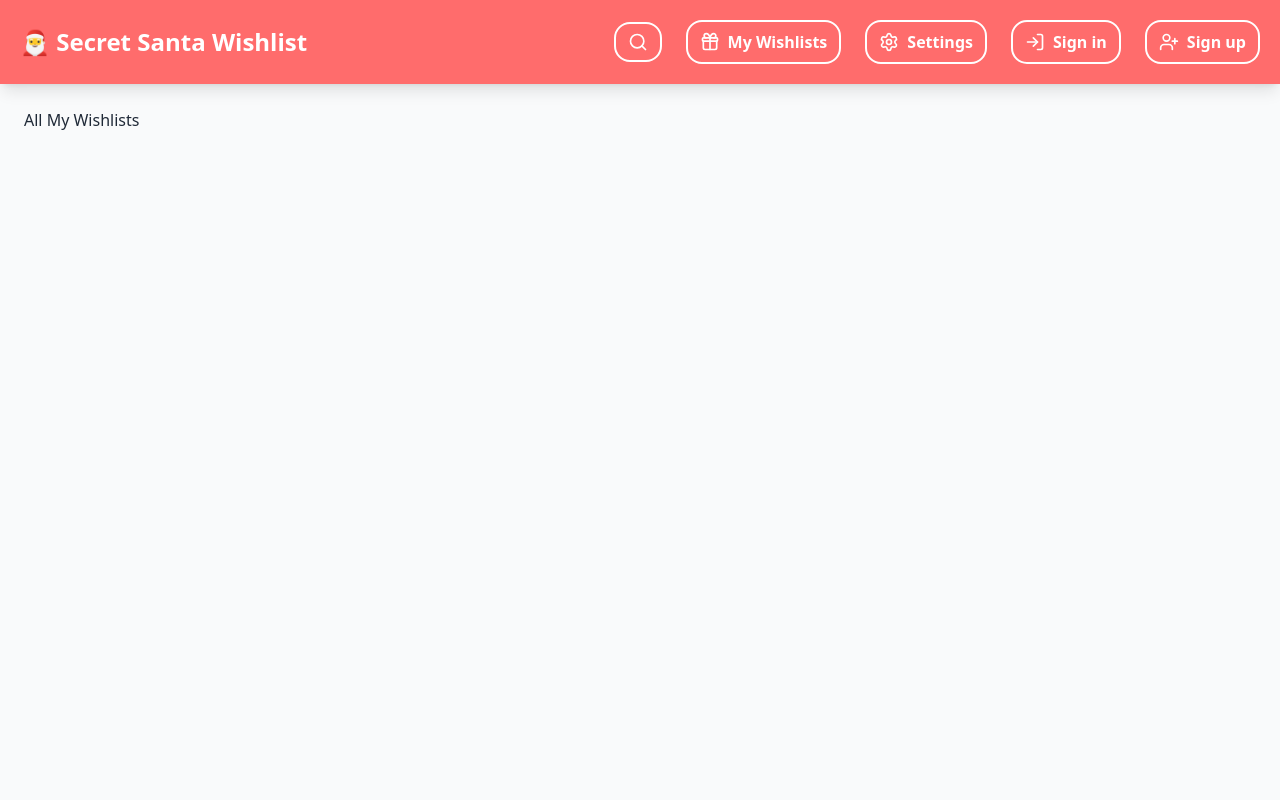
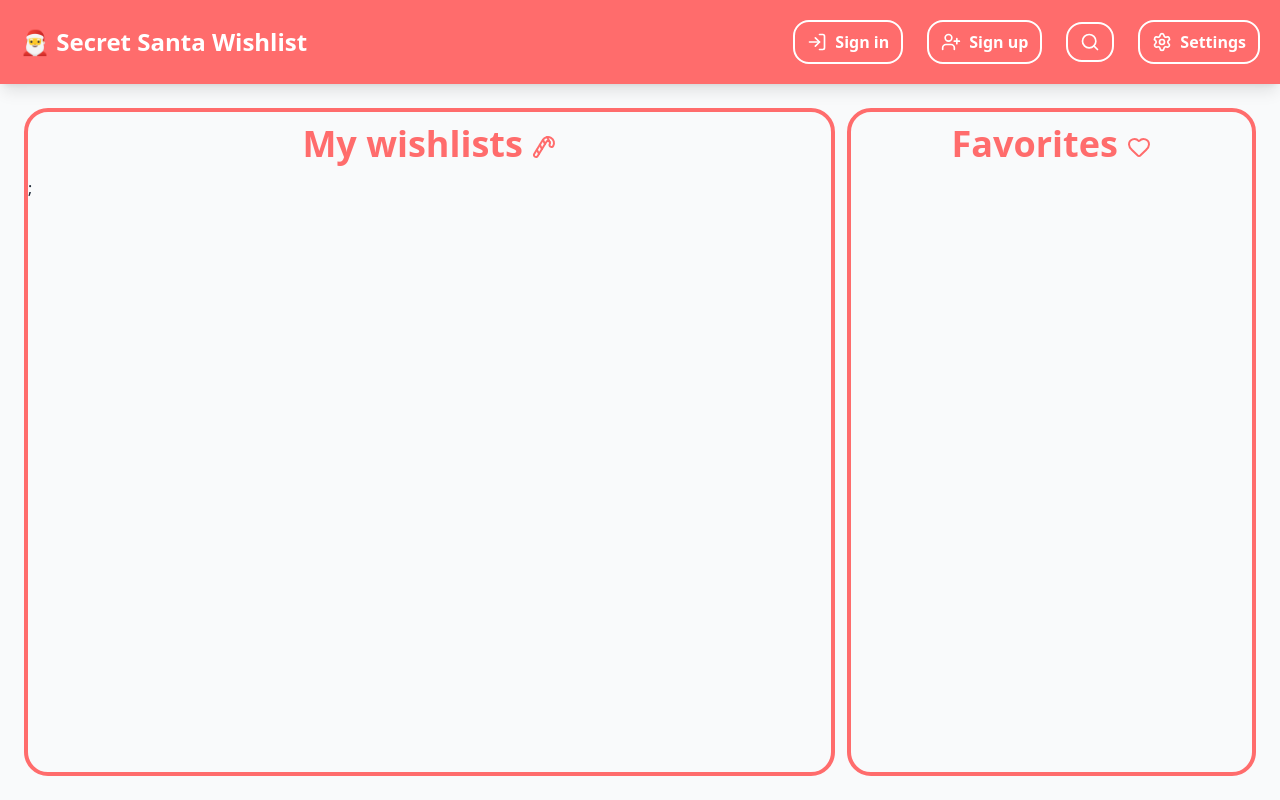
Before and after one commit to simoneburrai/secret-santa-wishlist-frontend, a React (Vite) app: page /wishlists/me in a window 1280 px wide. Built offline with nearby package versions, Linux system fonts and the light colour scheme.

Commit message:
trying to implement authentication on login with token

```diff
--- a/src/App.tsx
+++ b/src/App.tsx
@@ -9,10 +9,12 @@ import CreateWishlist from "./pages/CreateWishlist";
 import Wishlist from "./pages/Wishlist";
 import Default from "./components/Default";
 import { ThemeProvider } from "./contexts/ThemeContext";
+import { AuthProvider } from "./contexts/AuthContext";
 
 function App() {
 
   return <ThemeProvider>
+          <AuthProvider>
             <BrowserRouter>
               <Routes>
                 <Route path="/" element={<Default/>}>
@@ -25,12 +27,14 @@ function App() {
                   <Route path="/wishlists/me" element={<MyWihslists/>}/>
                   <Route path="/wishlists/create" element={<CreateWishlist />} />
                   <Route path="/wishlists/me/:id" element={<Wishlist/>}/>
+
                   <Route path="/*" element={<NotFound/>}/>
 
                 </Route>
 
               </Routes>
             </BrowserRouter>
+          </AuthProvider>
   </ThemeProvider>
 }
 
--- a/src/components/Default.tsx
+++ b/src/components/Default.tsx
@@ -1,51 +1,12 @@
 import type { JSX } from "react"
-import { NavLink, Outlet } from "react-router-dom"
-import { Gift, LogIn, Search, Settings, UserPlus } from "lucide-react"
+import {Outlet } from "react-router-dom"
+import Header from "./Header";
+
 
 export default function Default(): JSX.Element {
   return (
     <div className="flex flex-col min-h-screen bg-xmas-bg text-xmas-text transition-colors duration-500">
-      <header className="sticky top-0 z-50 p-5 bg-primary shadow-lg">
-
-        <nav className="flex flex-col md:flex-row justify-between items-center max-w-7xl mx-auto gap-4 md:gap-0">
-
-          <div className="text-center md:text-left">
-            <NavLink to="/">
-              <h3 className="text-xl sm:text-2xl font-extrabold hover:scale-105 transition-transform text-white">
-                🎅 <span className="hidden sm:inline">Secret Santa Wishlist</span>
-                <span className="sm:hidden text-lg">Secret Santa</span>
-              </h3>
-            </NavLink>
-          </div>
-
-          <div className="flex font-bold gap-3 sm:gap-6 items-center">
-
-            <button className="nav-link text-white"><Search size={20}/></button>
-
-            <NavLink className="nav-link flex items-center gap-1 md:gap-2 text-white" to="/wishlists/me">
-              <Gift size={20}/>
-              <span className="hidden lg:block">My Wishlists</span>
-            </NavLink>
-
-            <NavLink className="nav-link flex items-center gap-1 md:gap-2 text-white" to="/settings">
-              <Settings size={20}/>
-              <span className="hidden lg:block">Settings</span>
-            </NavLink>
-
-            <NavLink className="nav-link flex items-center gap-1 md:gap-2 text-white" to="/login">
-              <LogIn size={20}/>
-              <span className="hidden lg:block">Sign in</span>
-            </NavLink>
-
-            <NavLink className="nav-link flex items-center gap-1 md:gap-2 text-white" to="/register">
-              <UserPlus size={20}/>
-              <span className="hidden lg:block">Sign up</span>
-            </NavLink>
-
-          </div>
-        </nav>
-      </header>
-
+      <Header/>
       <main className="flex-1 flex flex-col p-6">
         <Outlet />
       </main>
--- /dev/null
+++ b/src/components/Header.tsx
@@ -0,0 +1,71 @@
+import { NavLink } from "react-router-dom"
+import { Gift, LogIn, LogOut, Search, UserPlus, Settings } from "lucide-react"
+import type { JSX } from "react"
+import { useAuth } from "../contexts/AuthContext"
+
+export default function Header(): JSX.Element {
+
+    const {isAuthenticated, logout} = useAuth();
+    console.log("Header IsAuthenticated:", isAuthenticated);
+
+    return <header className="sticky top-0 z-50 p-5 bg-primary shadow-lg">
+
+        <nav className="flex flex-col md:flex-row justify-between items-center max-w-7xl mx-auto gap-4 md:gap-0">
+
+          <div className="text-center md:text-left">
+            <NavLink to="/">
+              <h3 className="text-xl sm:text-2xl font-extrabold hover:scale-105 transition-transform text-white">
+                🎅 <span className="hidden sm:inline">Secret Santa Wishlist</span>
+                <span className="sm:hidden text-lg">Secret Santa</span>
+              </h3>
+            </NavLink>
+          </div>
+
+          <div className="flex font-bold gap-3 sm:gap-6 items-center">
+
+            {isAuthenticated ?
+
+              <>
+
+              <NavLink className="nav-link flex items-center gap-1 md:gap-2 text-white" to="/wishlists/me">
+              <Gift size={20}/>
+              <span className="hidden lg:block">My Wishlists</span>
+              </NavLink>
+
+              <button
+                onClick={logout}
+                className="nav-link flex items-center gap-1 md:gap-2 text-white hover:cursor-pointer"
+              >
+                <LogOut size={20}/>
+                <span className="hidden lg:block">Logout</span>
+              </button>
+
+              </>
+            : <>
+                <NavLink className="nav-link flex items-center gap-1 md:gap-2 text-white" to="/login">
+                  <LogIn size={20}/>
+                  <span className="hidden lg:block">Sign in</span>
+                </NavLink>
+
+                <NavLink className="nav-link flex items-center gap-1 md:gap-2 text-white" to="/register">
+                  <UserPlus size={20}/>
+                  <span className="hidden lg:block">Sign up</span>
+                </NavLink>
+            </>}
+
+            <button className="nav-link text-white"><Search size={20}/></button>
+
+
+
+            <NavLink className="nav-link flex items-center gap-1 md:gap-2 text-white" to="/settings">
+              <Settings size={20}/>
+              <span className="hidden lg:block">Settings</span>
+            </NavLink>
+
+
+
+          </div>
+        </nav>
+      </header>
+
+}
--- a/src/pages/Login.tsx
+++ b/src/pages/Login.tsx
@@ -2,7 +2,7 @@ import type { JSX } from "react"
 import { Link } from "react-router-dom";
 import { useState } from "react";
 import { z } from "zod";
-import authService from "../services/authService";
+import { useAuth } from "../contexts/AuthContext";
 
 const loginSchema = z.object({
   email: z
@@ -16,6 +16,8 @@ const loginSchema = z.object({
 
 
 export default function Login(): JSX.Element {
+
+  const {login} = useAuth();
 
   const [formData, setFormData] = useState({
     email: "",
@@ -58,7 +60,7 @@ export default function Login(): JSX.Element {
     e.preventDefault();
     if (validate()) {
       try {
-        const user = await authService.login(formData);
+        const user = await login(formData);
         console.log(user);
       } catch (error: unknown) {
           if (error instanceof Error) {
@@ -77,6 +79,11 @@ export default function Login(): JSX.Element {
         <h2 className="text-2xl font-bold text-center text-primary mb-4">Bentornato!</h2>
 
         <div className="flex flex-col gap-1">
+          {error && (
+            <div className="bg-primary/20 border border-primary p-3 rounded-xl text-center mb-2">
+              <p className="text-sm font-bold text-primary">{error}</p>
+            </div>
+          )}
           <label className="font-semibold" htmlFor="email">Email</label>
           <input
             className="p-3 rounded-xl border border-primary/30 bg-transparent focus:outline-none focus:ring-2 focus:ring-primary"
--- a/src/pages/MyWishlists.tsx
+++ b/src/pages/MyWishlists.tsx
@@ -1,5 +1,36 @@
-import type { JSX } from "react"
+import { CandyCane, Heart, SquarePen, Trash2 } from "lucide-react"
+import { useState, type JSX } from "react"
+import type { Wishlist } from "../types/wishlists"
 
 export default function MyWihslists() : JSX.Element{
-    return <>All My Wishlists</>
+
+    const [wishlists, setWishlists] = useState<Wishlist[]>([]);
+
+    return <div className="flex flex-1 gap-3">
+        <div className="flex-2 border-4 rounded-3xl border-primary">
+            <h2 className="font-bold text-4xl text-primary text-center m-3 ">My wishlists <CandyCane className="inline" /></h2>
+            <div className="card-container">
+               { wishlists.map((w : Wishlist) => <WishlistCard key={w.id} wishlist={w}/>)};
+            </div>
+        </div>
+        <div className="flex-1 w-[40%] border-4 rounded-3xl border-primary">
+            <h2 className="font-bold text-4xl text-primary text-center m-3">Favorites <Heart className="inline"/></h2>
+        </div>
+        </div>
 }
+
+
+interface WishlistCardProps {
+    wishlist: Wishlist;
+}
+
+function WishlistCard ({ wishlist }: WishlistCardProps){
+    return <div className="rounded-2xl bg-secondary/50">
+        <h4>{wishlist.name}</h4>
+        <div>
+            <button><SquarePen /></button>
+            <button><Trash2 /></button>
+        </div>
+
+    </div>
+}
--- /dev/null
+++ b/src/services/wishlistService.ts
@@ -0,0 +1,45 @@
+import axios from "axios";
+import apiClient from "../api/apiClient";
+
+// Aggiungiamo ': never' perché questa funzione lancia sempre un'eccezione
+const catchFunction = (error: unknown): never => {
+    if (axios.isAxiosError(error)) {
+        const serverMessage = error.response?.data?.msg || "Errore di connessione al server";
+        throw new Error(serverMessage);
+    }
+
+    if (error instanceof Error) {
+        throw error;
+    }
+
+    throw new Error("Si è verificato un errore inaspettato");
+}
+
+const wishlistService = {
+    getByUserId: async (userId: number) => {
+        try {
+            const { data } = await apiClient.get(`/whislists/me/${userId}`);
+
+            if (!data) {
+                throw new Error(data.msg || "Errore sconosciuto");
+            }
+            return data.user;
+        } catch (error) {
+            catchFunction(error);
+        }
+    },
+    getByToken: async (token: string) => {
+        try {
+            const { data } = await apiClient.get(`/wishlists/public/${token}`);
+
+            if (!data.name) {
+                throw new Error(data.msg || "Errore sconosciuto");
+            }
+            return data.user;
+        } catch (error) {
+            catchFunction(error);
+        }
+    }
+}
+
+export default wishlistService;
--- /dev/null
+++ b/src/types/wishlists.ts
@@ -0,0 +1,27 @@
+interface Wishlist {
+    id: number,
+    name: string,
+    userId: number
+}
+
+type Priority  = 1 | 2 | 3 | 4 | 5;
+
+interface Gift {
+    name: string,
+    image?: string,
+    link?: string,
+    price: number,
+    priority: Priority
+    notes?: string
+};
+
+interface FullWishlist extends Wishlist {
+    gifts: Gift[]
+}
+
+export type {
+    Wishlist,
+    FullWishlist,
+    Priority,
+    Gift
+}
```
Lines whose indentation alone changed are shown as unchanged.
